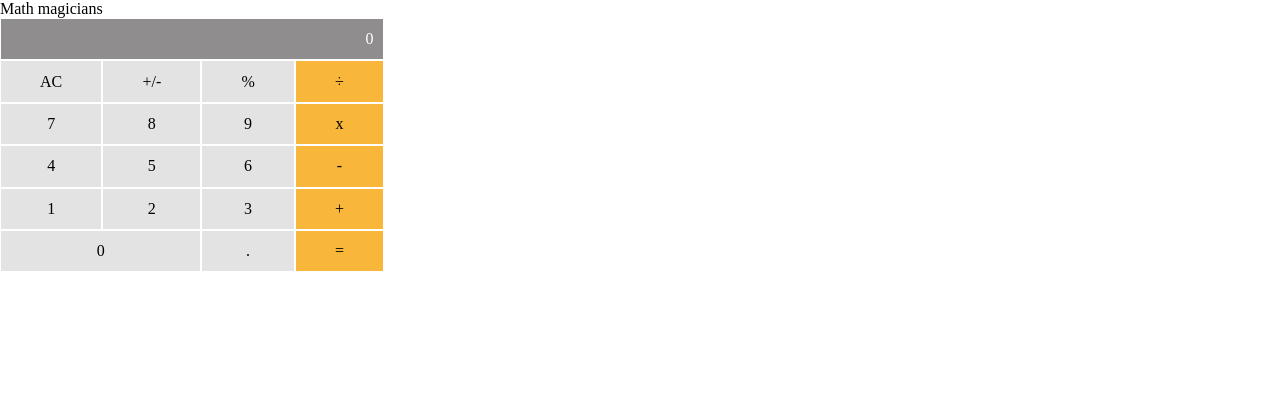
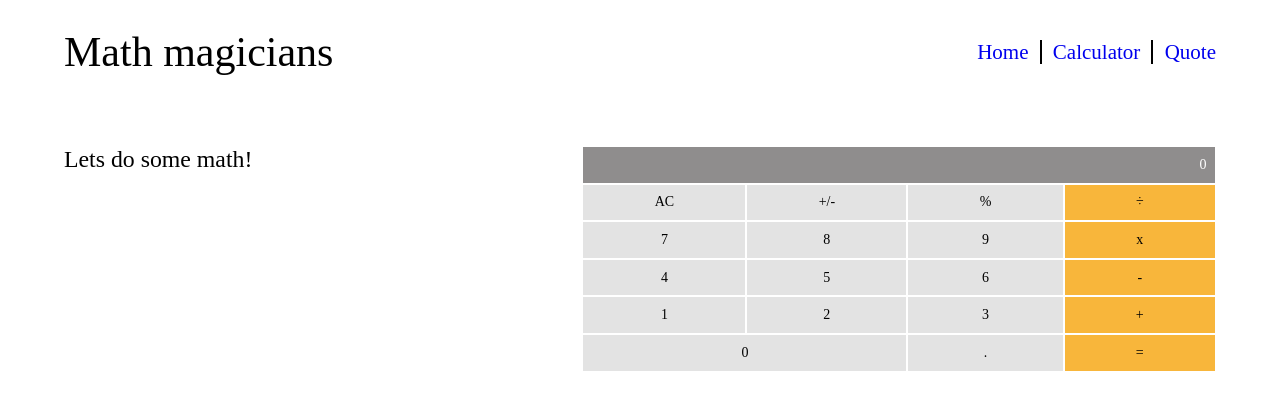
Before and after one commit to Gnwin/Math-Magicians, a React (Create React App) app: page /calculator in a window 1280 px wide. Shown: the top 410 px of the page. Built offline with nearby package versions, Linux system fonts and the light colour scheme.

Commit message:
finish up website

```diff
--- a/public/index.html
+++ b/public/index.html
@@ -1,5 +1,5 @@
 <!DOCTYPE html>
-<html lang="en">
+<html lang="en" class="html">
   <head>
     <meta charset="utf-8" />
     <link rel="icon" href="%PUBLIC_URL%/favicon.ico" />
@@ -26,7 +26,7 @@
     -->
     <title>React App</title>
   </head>
-  <body>
+  <body class="body">
     <noscript>You need to enable JavaScript to run this app.</noscript>
     <div id="root"></div>
     <!--
--- a/src/assets/stylesheets/App.css
+++ b/src/assets/stylesheets/App.css
@@ -1,7 +1,50 @@
+.nav {
+  display: flex;
+  justify-content: space-between;
+  align-items: center;
+  padding: 2rem 0;
+  margin-bottom: 3rem;
+}
+
+.nav-title {
+  font-size: 3rem;
+}
+
+.nav-link:first-child {
+  padding-left: 0;
+  border-left: none;
+}
+
+.nav-link {
+  padding: 0 0.8rem;
+  border-left: 2px solid black;
+}
+
+.nav-link:last-child {
+  padding-right: 0;
+}
+
+.nav-link {
+  font-size: 1.5rem;
+}
+
+.home-title {
+  font-size: 1.7rem;
+}
+
+.calcpage {
+  display: flex;
+  justify-content: space-between;
+}
+
+.calctitle {
+  font-size: 1.7rem;
+}
+
 .calculator {
   display: grid;
   grid-template-columns: repeat(4, auto);
-  width: 30%;
+  width: 55%;
 }
 
 .answer {
@@ -31,3 +74,16 @@
 .orange {
   background-color: rgb(248, 182, 59);
 }
+
+.quote {
+  width: 100%;
+  display: flex;
+  justify-content: center;
+  align-items: center;
+  height: 55vh;
+  padding: 2rem;
+}
+
+.quote-msg {
+  font-size: 1.7rem;
+}
--- a/src/assets/stylesheets/index.css
+++ b/src/assets/stylesheets/index.css
@@ -1,7 +1,6 @@
 .html {
   font-size: 87.5%;
   scroll-behavior: smooth;
-  background-color: darkolivegreen;
 }
 
 .body {
@@ -20,7 +19,6 @@
 }
 
 .appwidth {
-  max-width: 80rem;
-  width: 80%;
+  width: 90%;
   margin: auto;
 }
--- a/src/index.js
+++ b/src/index.js
@@ -1,7 +1,6 @@
 import React from 'react';
 import ReactDOM from 'react-dom/client';
-import { BrowserRouter } from "react-router-dom";
-
+import { BrowserRouter } from 'react-router-dom';
 
 import './assets/stylesheets/reset.css';
 import './assets/stylesheets/index.css';
--- a/src/reactjs/components/App.js
+++ b/src/reactjs/components/App.js
@@ -1,22 +1,27 @@
-import React, { useState } from 'react';
-import { Route } from 'react-router-dom'
+import React from 'react';
+import { Routes, Route } from 'react-router-dom';
 
+import '../../assets/stylesheets/App.css';
 import Navigation from './Navigation';
-import '../../assets/stylesheets/App.css';
-import Calculator from './Calculator';
-import numbers from './numbers';
-import operands from './operands';
+import Home from './Home';
+import CalculatorPage from './CalculatorPage';
+import Quote from './Quote';
 
-const App = () => {
-  const [calcNumbers] = useState(numbers);
-  const [calcOperands] = useState(operands);
+const App = () => (
+  <div className="appwidth">
+    <div className="header">
+      <Navigation />
+    </div>
 
-  return (
-    <div className="app">
-      <Navigation />
-      <Calculator operands={calcOperands} numbers={calcNumbers} />
+    <div className="main">
+      <Routes>
+        <Route exact path="/" element={<Home />} />
+        <Route path="home" element={<Home />} />
+        <Route path="calculator" element={<CalculatorPage />} />
+        <Route path="quote" element={<Quote />} />
+      </Routes>
     </div>
-  );
-};
+  </div>
+);
 
 export default App;
--- a/src/reactjs/components/Calculator.js
+++ b/src/reactjs/components/Calculator.js
@@ -1,4 +1,3 @@
-/* eslint-disable */
 import React, { useState, useEffect } from 'react';
 import PropTypes from 'prop-types';
 
@@ -12,34 +11,29 @@ const Calculator = (props) => {
     operation: '',
   });
 
-  useEffect(() => {
-    const buttons = document.querySelectorAll('.center');
-    buttons.forEach((button) => {
-      button.addEventListener('click', clickButton);
-    });
-  }, []);
+  const { numbers, operands } = props;
 
   const clickButton = (event) => {
     event.preventDefault();
     const buttonContent = event.target.innerHTML;
-    if (props.operands.includes(buttonContent)) {
+    if (operands.includes(buttonContent)) {
       setCalcState((oldCalcState) => ({
         total: (calculate(oldCalcState, buttonContent)).total,
         next: '',
-        operation: (calculate(oldCalcState, buttonContent)).operation
-      }))
+        operation: (calculate(oldCalcState, buttonContent)).operation,
+      }));
     } else if (buttonContent === '=') {
       setCalcState((oldCalcState) => ({
         total: (calculate(oldCalcState, buttonContent)).total,
         next: '',
-        operation: ''
-      }))
+        operation: '',
+      }));
     } else if (buttonContent === 'AC') {
       setCalcState({
         total: '',
         next: '',
         operation: '',
-      })
+      });
     } else if (buttonContent === '+/-') {
       setCalcState((oldCalcState) => ({
         total: calculate(oldCalcState, buttonContent).total,
@@ -59,7 +53,14 @@ const Calculator = (props) => {
         operation: oldCalcState.operation ? (calculate(oldCalcState, buttonContent)).operation : '',
       }));
     }
-  }
+  };
+
+  useEffect(() => {
+    const buttons = document.querySelectorAll('.center');
+    buttons.forEach((button) => {
+      button.addEventListener('click', clickButton);
+    });
+  }, []);
 
   return (
     <div className="calculator">
@@ -68,31 +69,28 @@ const Calculator = (props) => {
       <div className="center">+/-</div>
       <div className="center">%</div>
       <div className="center orange">÷</div>
-      <div className="center">7</div>
-      <div className="center">8</div>
-      <div className="center">9</div>
+      <div className="center">{numbers[7]}</div>
+      <div className="center">{numbers[8]}</div>
+      <div className="center">{numbers[9]}</div>
       <div className="center orange">x</div>
-      <div className="center">4</div>
-      <div className="center">5</div>
-      <div className="center">6</div>
+      <div className="center">{numbers[4]}</div>
+      <div className="center">{numbers[5]}</div>
+      <div className="center">{numbers[6]}</div>
       <div className="center orange">-</div>
-      <div className="center">1</div>
-      <div className="center">2</div>
-      <div className="center">3</div>
+      <div className="center">{numbers[1]}</div>
+      <div className="center">{numbers[2]}</div>
+      <div className="center">{numbers[3]}</div>
       <div className="center orange">+</div>
-      <div className="center zero">0</div>
+      <div className="center zero">{numbers[0]}</div>
       <div className="center">.</div>
       <div className="center orange">=</div>
     </div>
   );
-
-}
+};
 
 export default Calculator;
 
 Calculator.propTypes = {
-  numbers: PropTypes.array.isRequired,
-  operands: PropTypes.array.isRequired,
+  numbers: PropTypes.instanceOf(Array).isRequired,
+  operands: PropTypes.arrayOf(PropTypes.string).isRequired,
 };
-
-/* eslint-enable */
--- /dev/null
+++ b/src/reactjs/components/CalculatorPage.js
@@ -0,0 +1,19 @@
+import React, { useState } from 'react';
+
+import numbers from './numbers';
+import operands from './operands';
+import Calculator from './Calculator';
+
+const CalculatorPage = () => {
+  const [calcNumbers] = useState(numbers);
+  const [calcOperands] = useState(operands);
+
+  return (
+    <div className="calcpage">
+      <div className="calctitle">Lets do some math!</div>
+      <Calculator operands={calcOperands} numbers={calcNumbers} />
+    </div>
+  );
+};
+
+export default CalculatorPage;
--- /dev/null
+++ b/src/reactjs/components/Home.js
@@ -0,0 +1,25 @@
+/* eslint-disable */
+import React from 'react';
+
+const Home = () => (
+  <div>
+  <h1 className='home-title'>Welcome to our page!</h1>
+    <br/>
+
+    <p>Lorem ipsum dolor, sit amet consectetur adipisicing elit. Officiis cumque explicabo iusto magnam harum aut. Eum porro neque, nostrum cupiditate delectus minus cumque ea laboriosam tempora libero laborum quos dolorem!
+    Odio consectetur ex eum. Dignissimos, laboriosam? Nobis incidunt animi ullam sed modi dolor error rerum aperiam facilis. Cumque eaque maiores corporis odio, illo quos? Saepe laboriosam quis dolores ratione asperiores. Lorem ipsum dolor, sit amet consectetur adipisicing elit. Officiis cumque explicabo iusto magnam harum aut. Eum porro neque, nostrum cupiditate delectus minus cumque ea laboriosam tempora libero laborum quos dolorem!
+    Odio consectetur ex eum. Dignissimos, laboriosam? Nobis incidunt animi ullam sed modi dolor error rerum aperiam facilis. Cumque eaque maiores corporis odio, illo quos? Saepe laboriosam quis dolores ratione asperiores.</p>
+
+    <br/>
+
+    <p>Lorem ipsum dolor, sit amet consectetur adipisicing elit. Officiis cumque explicabo iusto magnam harum aut. Eum porro neque, nostrum cupiditate delectus minus cumque ea laboriosam tempora libero laborum quos dolorem!
+    Odio consectetur ex eum. Dignissimos, laboriosam? Nobis incidunt animi ullam sed modi dolor error rerum aperiam facilis. Cumque eaque maiores corporis odio, illo quos? Saepe laboriosam quis dolores ratione asperiores. Lorem ipsum dolor, sit amet consectetur adipisicing elit. Officiis cumque explicabo iusto magnam harum aut. Eum porro neque, nostrum cupiditate delectus minus cumque ea laboriosam tempora libero laborum quos dolorem!
+    Odio consectetur ex eum. Dignissimos, laboriosam? Nobis incidunt animi ullam sed modi dolor error rerum aperiam facilis. Cumque eaque maiores corporis odio, illo quos? Saepe laboriosam quis dolores ratione asperiores.</p>
+
+    <br/>
+  </div>
+);
+
+export default Home;
+
+/* eslint-enable */
--- a/src/reactjs/components/Navigation.js
+++ b/src/reactjs/components/Navigation.js
@@ -4,19 +4,19 @@ import { Link } from 'react-router-dom';
 const Navigation = () => {
   const [navContent] = useState({
     title: 'Math magicians',
-    links: ['Home', 'Calculator', 'Quote']
-  })
+    links: ['Home', 'Calculator', 'Quote'],
+  });
 
   return (
-    <div>
-      <div>{navContent.title}</div>
-      <div>
-        {navContent.links.map((link, index) => {(
-          <Link to={`./${link.toLowerCase()}`} key={index}>{link}</Link>
-        )})}
+    <div className="nav">
+      <div className="nav-title">{navContent.title}</div>
+      <div className="nav-links">
+        {navContent.links.map((link) => (
+          <Link to={`./${link.toLowerCase()}`} key={link} className="nav-link">{link}</Link>
+        ))}
       </div>
     </div>
-  )
-}
+  );
+};
 
-export default Navigation
+export default Navigation;
--- /dev/null
+++ b/src/reactjs/components/Quote.js
@@ -0,0 +1,9 @@
+import React from 'react';
+
+const Quote = () => (
+  <div className="quote">
+    <p className="quote-msg">Mathematics is not about numbers, equations, computations or algorithms: it is about understanding. -William Paul Thurston</p>
+  </div>
+);
+
+export default Quote;
```
